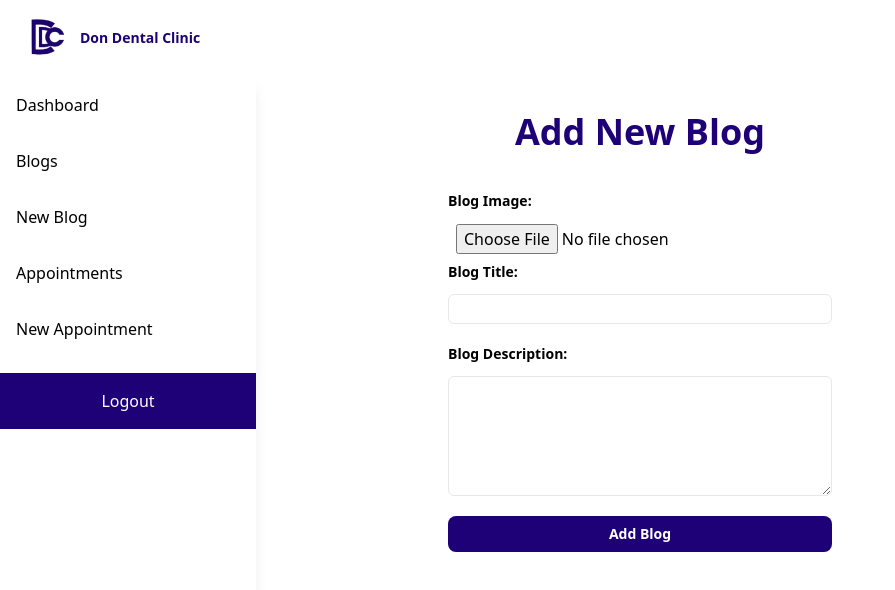
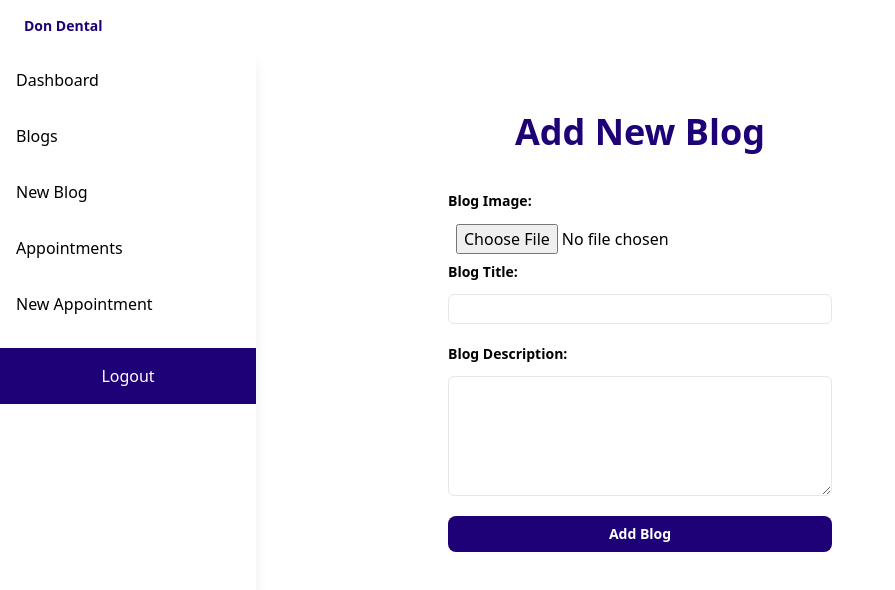
Before and after one commit to elfaz21/don, a React (Vite) app in the folder admin/: page /new-blog in a window 1280 px wide. Shown: the top 590 px of the page, without its empty margins (0-895 px from the left). Built offline with nearby package versions, Linux system fonts and the light colour scheme.

Commit message:
4th commit

```diff
--- a/admin/src/components/navbar.jsx
+++ b/admin/src/components/navbar.jsx
@@ -13,12 +13,11 @@ function SideBar() {
     navigate("/");
   };
   return (
-    <div className="fixed top-0 left-0 h-18 w-64 bg-white z-50 overflow-y-auto">
+    <div className="fixed top-0 left-0 h-18 bg-white z-50 overflow-y-auto">
       <div className="p-4">
         <Link to="/dashboard" className="flex items-center">
-          <img src="./logo.png" className="w-14" alt="" />
           <h1 className="text-BlueBlackColor text-sm font-bold ml-2">
-            Don Dental Clinic
+            Don Dental
           </h1>
         </Link>
       </div>
```
